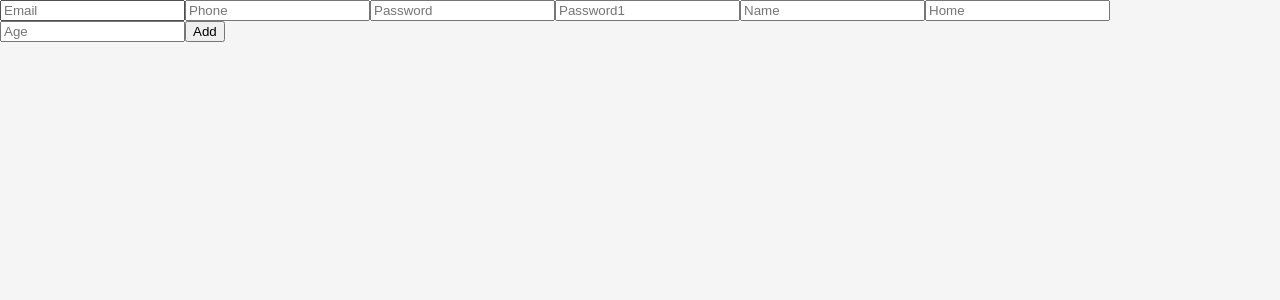
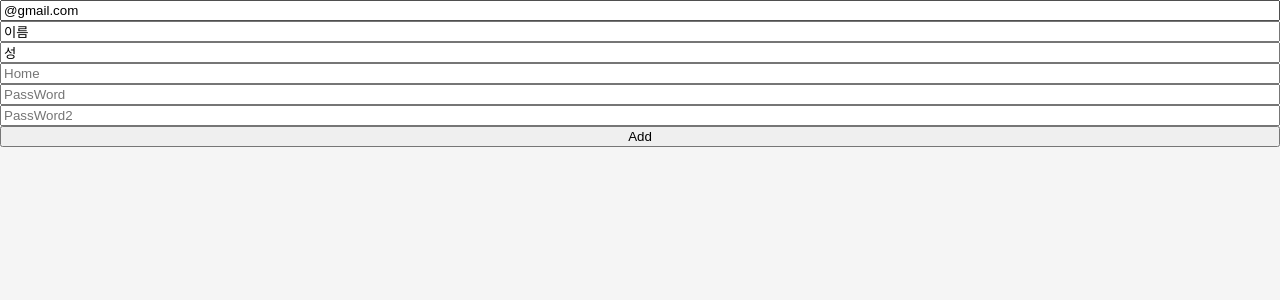
Before and after one commit to griteach/todo-list-react, a React (Create React App) app: page / in a window 1280 px wide. Shown: the top 300 px of the page. Built offline with nearby package versions, Linux system fonts and the light colour scheme.

Commit message:
hook-form-error

```diff
--- a/package.json
+++ b/package.json
@@ -3,6 +3,7 @@
   "version": "0.1.0",
   "private": true,
   "dependencies": {
+    "@hookform/error-message": "^2.0.0",
     "@tanstack/react-query": "^4.2.3",
     "@testing-library/jest-dom": "^5.16.5",
     "@testing-library/react": "^13.3.0",
--- a/src/ToDo.tsx
+++ b/src/ToDo.tsx
@@ -1,21 +1,92 @@
 import {useForm} from "react-hook-form";
+import { ErrorMessage } from "@hookform/error-message";
+import styled from "styled-components";
+
+const ErrorMessagePargraph = styled.p`
+    font-size: 8px;
+    color:red;
+    font-weight: bolder;
+    margin-top:3px;
+
+`;
+
+interface IForm {
+    email:string,
+    lastName:string,
+    firstName:string,
+    home:string,
+    passWord:string,
+    passWord2:string,
+    singleErrorInput:string,
+}
 
 function Todo(){
-    const { register, handleSubmit } = useForm(); //register function
-    const onValid = (data:any) => {
-        console.log(data);
-    }
+    const { register, handleSubmit, formState:{errors} } = useForm<IForm>({
+        defaultValues:{
+            email:"@gmail.com",
+            firstName:"이름",
+            lastName:"성",
+
+
+        }
+    }); //register function
+    const onValid = (data:IForm) => console.log(data);
+
 
     return <div>
-        <form onSubmit={handleSubmit(onValid)}>
-            <input {...register("Email", {required:true})}  placeholder="Email" />
-            <input {...register("Phone", {required:true})}  placeholder="Phone" />
-            <input {...register("Password", {required:true})}  placeholder="Password" />
-            <input {...register("Password1", {required:true})}  placeholder="Password1" />
-            <input {...register("Name", {required:true})}  placeholder="Name" />
-            <input {...register("Home", {required:true})}  placeholder="Home" />
-            <input {...register("Age", {required:true})}  placeholder="Age" />
-        <button>Add</button>
+        <form style={{display:"flex", flexDirection: "column"}} onSubmit={handleSubmit(onValid)}>
+            <input {...register("email", {required:"This is required."})}  placeholder="Email" />
+            <ErrorMessage
+                errors={errors}
+                name="email"
+                render={
+                    ({message}) => <ErrorMessagePargraph>{message}</ErrorMessagePargraph>
+                } />
+            <input {...register("firstName", {required:"Name is required."})}  placeholder="First Name" />
+            <ErrorMessage
+                errors={errors}
+                name="firstName"
+                render={
+                    ({message}) => <ErrorMessagePargraph>{message}</ErrorMessagePargraph>
+                }
+            />
+            <input {...register("lastName", {required:true})}  placeholder="Last Name" />
+            <input {...register("home", {required:true})}  placeholder="Home" />
+            <input {...register("passWord", {
+                required:"Password is requried.",
+                minLength:{
+                    value:5,
+                    message:"Your password is too short."
+                },
+                maxLength:{
+                    value:10,
+                    message:"Your password is too long."
+                }})}  placeholder="PassWord" />
+                <ErrorMessage
+                errors={errors}
+                name="passWord"
+                render={
+                    ({message}) => <ErrorMessagePargraph>{message}</ErrorMessagePargraph>
+                }
+            />
+            <input {...register("passWord2", {
+                required:true,
+                minLength:{
+                    value:5,
+                    message:"This is too short.",
+                },
+                maxLength:{
+                    value:10,
+                    message:"This is too long.",
+                }})}  placeholder="PassWord2" />
+                <ErrorMessage
+                errors={errors}
+                name="passWord2"
+                render={
+                    ({message}) => <ErrorMessagePargraph>{message}</ErrorMessagePargraph>
+                }
+            />
+            <input type="submit" value="Add" />
 
 
         </form>
```
Also changed, not shown: 1 other file (tests, documents, lock files or other folders).
